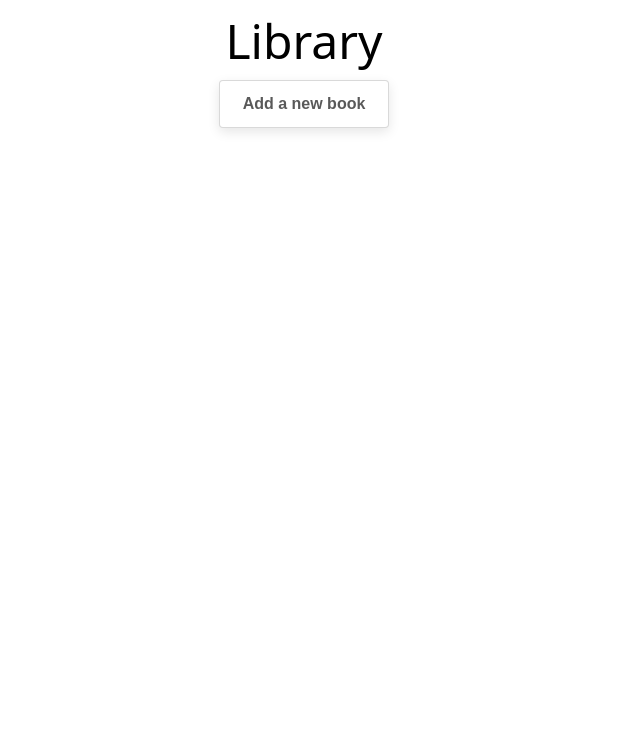
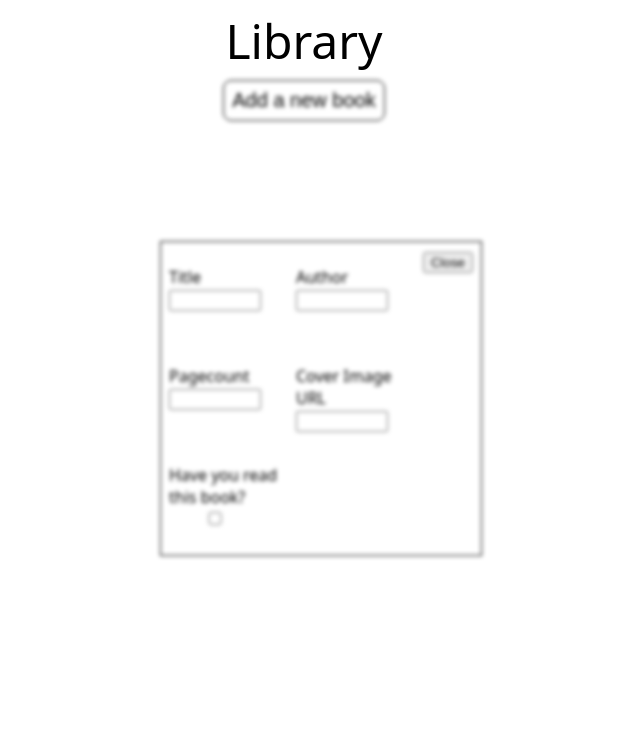
Before and after one commit to spruce04/odin-library, a plain HTML site: page index.html in a window 1280 px wide. Both pictures are taken after a click on the button "Add a new book". Shown: the top 733 px of the page, without its empty margins (336-976 px from the left). Drawn offline with Linux system fonts and the light colour scheme.

Commit message:
worked on submission box

```diff
--- a/index.html
+++ b/index.html
@@ -5,7 +5,7 @@
     <meta http-equiv="X-UA-Compatible" content="IE=edge">
     <meta name="viewport" content="width=device-width, initial-scale=1.0">
     <title>Library</title>
-    <script src="./script.js"></script>
+    <script src="./script.js" defer></script>
     <link href="./style.css" rel="stylesheet">
 </head>
 <body>
@@ -13,23 +13,34 @@
     <div class="header">
         Library
     </div>
-    <div class="main">
+    <div class="main" id="main">
         <div class="select">
-            <button class="button-6" role="button" id="formButton">Add a new book</button>
+            <button id="formButton">Add a new book</button>
         </div>
     <div class="formWrap" id="bookForm">
         <div class="innerForm">
-            <form>
-                <label for="title">Title</label>
-                <input id="title" type="text">
-                <label for="author">Author</label>
-                <input id="author" type="text">
-                <label for="page">Pagecount</label>
-                <input id="page" type="number" max="10000">
-                <label for="read">Have you read this book?</label>
-                <input id="read" type="checkbox">
-                <label for="image">Cover Image URL</label>
-                <input id="image" type="text">
+            <form id="inputForm">
+            <ul class="title">
+                <li><label for="title">Title</label></li>
+                <li><input id="title" type="text"></li>
+            </ul>
+            <ul class="author">
+                <li><label for="author">Author</label></li>
+                <li><input id="author" type="text"></li>
+            </ul>
+            <div id="closeForm" class="close"><button>Close</button></div>
+            <ul class="page">
+                <li><label for="page">Pagecount</label></li>
+                <li><input id="page" type="number" max="10000"></li>
+            </ul>
+            <ul class="image">
+                <li><label for="image">Cover Image URL</label></li>
+                <li><input id="image" type="text"></li>
+            </ul>
+            <ul class="read">
+                <li><label for="read">Have you read this book?</label></li>
+                <li><input id="read" type="checkbox"></li>
+            </ul>
             </form>
         </div>
     </div>
--- a/script.js
+++ b/script.js
@@ -1,6 +1,10 @@
 //dom selectors
-const formToggle = document.getElementById('formButton');
+const formToggle = document.getElementById("formButton");
 const bookForm = document.getElementById('bookForm');
+const input = document.getElementById("inputForm");
+const closeForm = document.getElementById("closeForm");
+const main = document.getElementById("main");
+
 
 let library = []; //this will store our books
 
@@ -18,5 +22,12 @@ function appendLibrary(book) {
     library.push(book);
 }
 
-
-const theHobbit = new Book('The Hobbit', 'Tolkein', 500, true, 'https://bookstr.com/wp-content/uploads/2019/12/Image-via-Amazon-1.jpg');
+formToggle.addEventListener("click", function() {
+    main.style.filter = "blur(2px)";
+    input.style.filter = "none"; //need to fix
+    bookForm.style.display = "block";
+})
+closeForm.addEventListener("click", function() {
+    bookForm.style.display = "none";
+    main.style.filter = "none";
+})
--- a/style.css
+++ b/style.css
@@ -35,48 +35,83 @@ html, body {
   justify-content: center;
 }
 
-/* button CSS - imported to make button look good */
-.button-6 {
-  align-items: center;
-  background-color: #FFFFFF;
-  border: 1px solid rgba(0, 0, 0, 0.1);
-  border-radius: .25rem;
-  color: rgba(0, 0, 0, 0.85);
-  cursor: pointer;
-  font-size: 16px;
-  font-weight: 600;
-  margin: 0;
-  min-height: 3rem;
-  padding: calc(.875rem - 1px) calc(1.5rem - 1px);
-  position: relative;
-  text-decoration: none;
-  transition: all 250ms;
-  user-select: none;
-  -webkit-user-select: none;
-  touch-action: manipulation;
-  vertical-align: baseline;
-  width: auto;
+.formWrap {
+  position: absolute;
+  display: none;
+  height: 80vh;
 }
 
-.button-6:hover,
-.button-6:focus {
-  border-color: rgba(0, 0, 0, 0.15);
-  box-shadow: rgba(0, 0, 0, 0.1) 0 4px 12px;
-  color: rgba(0, 0, 0, 0.65);
+ul {
+  list-style: none;
+  padding: 0;
 }
 
-.button-6:hover {
-  transform: translateY(-1px);
+/* formatting for the submit form */
+.innerForm {
+  position: absolute;
+  left: calc(37.5vw + 16px);
+  top: 15vh;
+  width: 25vw;
+  display: flex;
+  justify-content: center;
+  align-items: center;
+  border: 1px solid black;
 }
 
-.button-6:active {
-  background-color: #F0F0F1;
-  border-color: rgba(0, 0, 0, 0.15);
-  box-shadow: rgba(0, 0, 0, 0.06) 0 2px 4px;
-  color: rgba(0, 0, 0, 0.65);
-  transform: translateY(0);
+form {
+  padding: 8px;
+  display: grid;
+  grid-template: 1fr 1fr 1fr / 1fr 1fr .25fr;
+  grid-template-areas: "title author close"
+  "pageCount image ."
+  "read . .";
 }
 
-.innerForm {
-  display: none;
+.title {
+  grid-area: title;
 }
+
+.author {
+  grid-area: author;
+}
+
+.close {
+  grid-area: close;
+}
+
+.page {
+  grid-area: pageCount;
+}
+
+.image {
+  grid-area: image;
+}
+
+.read {
+  grid-area: read;
+}
+
+input {
+  width: 66%;
+}
+
+/* self made attempt at good button styling */
+.select button {
+  background-color: white;
+  border-radius: 8px;
+  font-weight: 400;
+  border: 1px solid black;
+  padding: 8px;
+  font-size: 1.25rem;
+  text-align: center;
+}
+
+.select button:hover {
+  cursor: pointer;
+}
+
+.select button:active {
+  font-weight: 500;
+  background-color: lightgray;
+  border: 2px solid black;
+}
```
